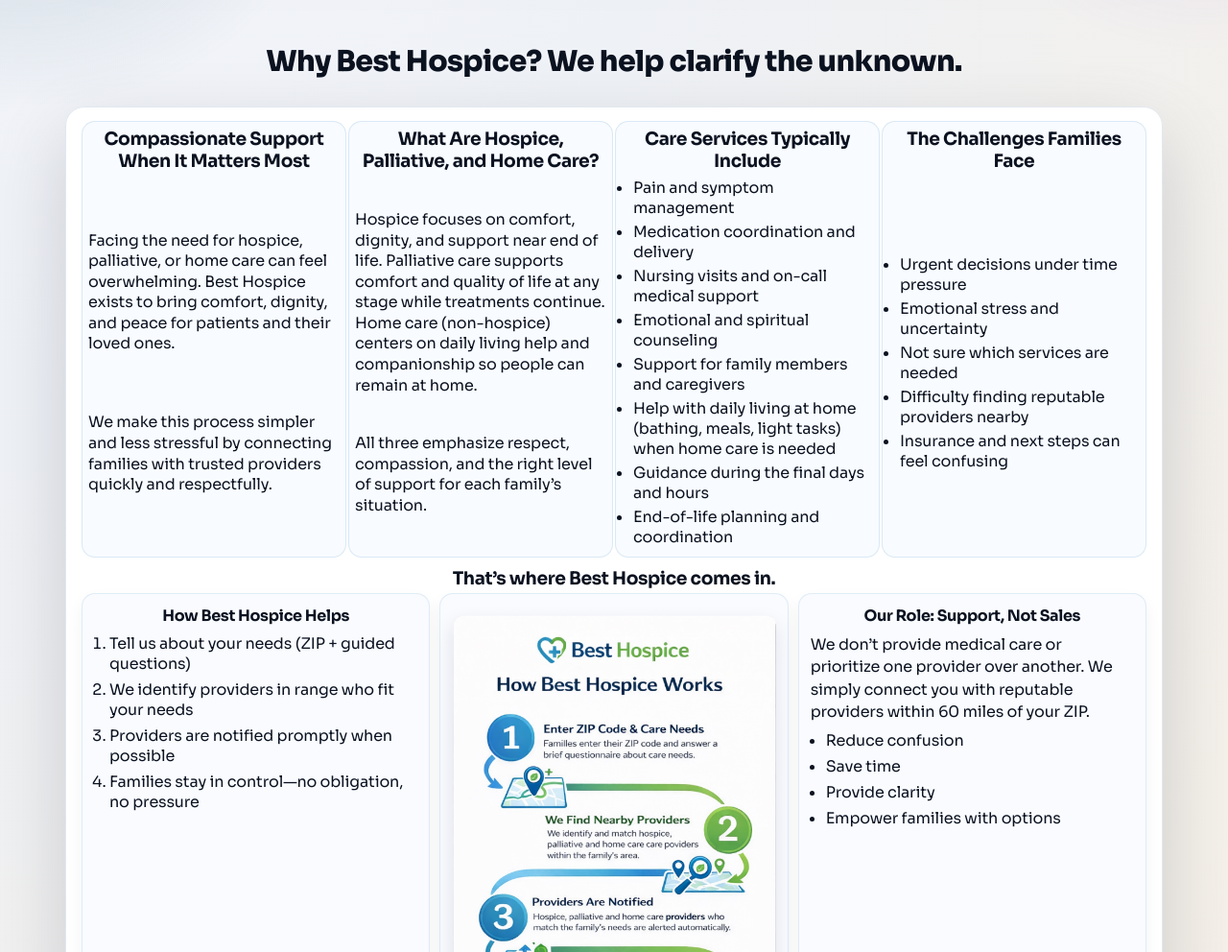
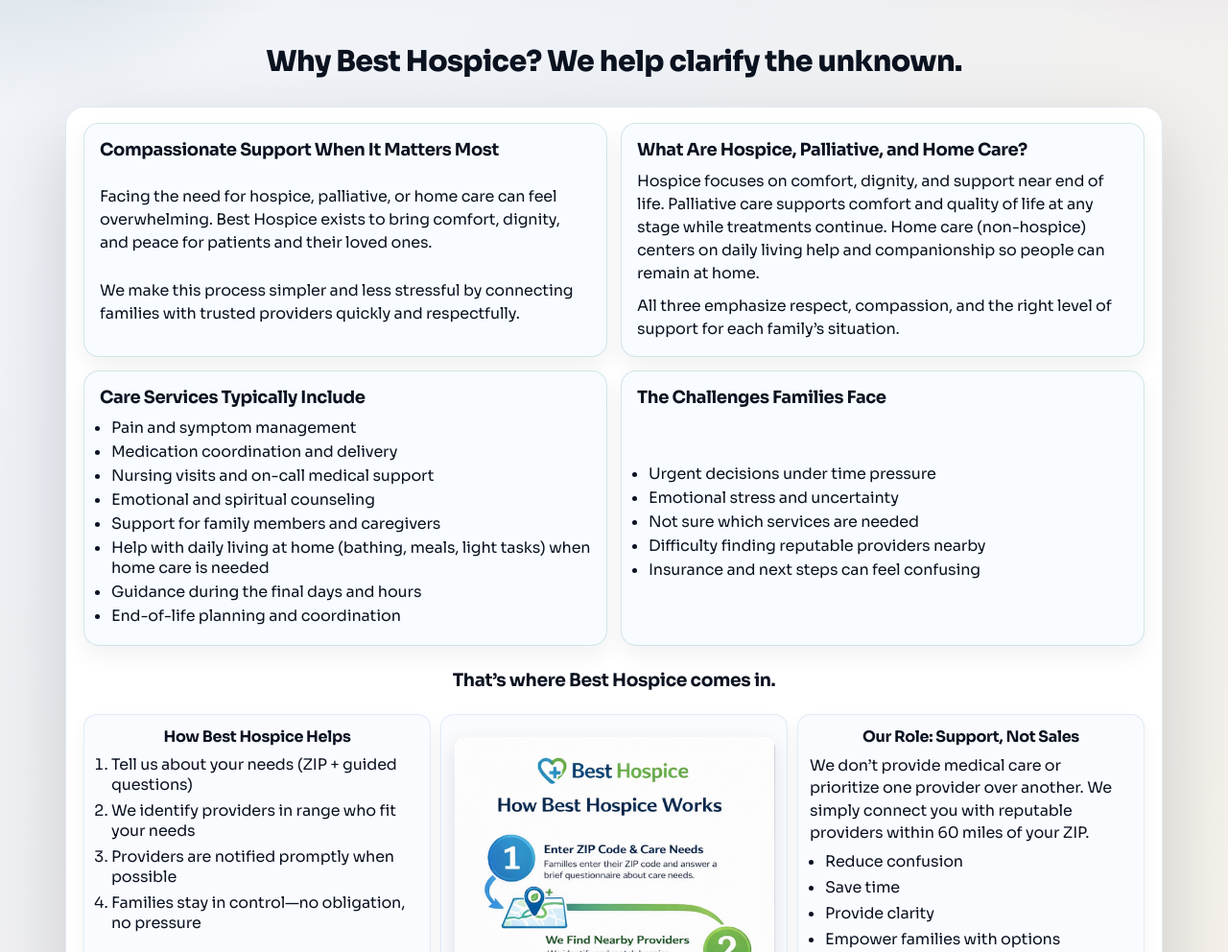
Before and after one commit to BestHospice/Best-Hospice-V1, a website: page index.html in a window 1280 px wide. Shown: the part 842-1834 px from the top of the page at 96% size. Drawn offline with Linux system fonts and the light colour scheme.

Commit message:
Clean up Why Us section layout

```diff
--- a/index.html
+++ b/index.html
@@ -130,19 +130,21 @@
         <span class="why-arrow">↓</span>
       </div>
       <h1 class="why-main-title">Why Best Hospice? We help clarify the unknown.</h1>
-      <section class="card" style="margin-top: 8px; padding: 12px 16px;">
-        <div class="bubble-ring">
-          <div class="bubble-card">
+      <section class="card why-section">
+        <div class="why-grid">
+          <div class="why-card">
             <h3>Compassionate Support When It Matters Most</h3>
             <p>Facing the need for hospice, palliative, or home care can feel overwhelming. Best Hospice exists to bring comfort, dignity, and peace for patients and their loved ones.</p>
             <p>We make this process simpler and less stressful by connecting families with trusted providers quickly and respectfully.</p>
           </div>
-          <div class="bubble-card">
+          <div class="why-card">
             <h3>What Are Hospice, Palliative, and Home Care?</h3>
             <p>Hospice focuses on comfort, dignity, and support near end of life. Palliative care supports comfort and quality of life at any stage while treatments continue. Home care (non-hospice) centers on daily living help and companionship so people can remain at home.</p>
             <p>All three emphasize respect, compassion, and the right level of support for each family’s situation.</p>
           </div>
-          <div class="bubble-card">
+        </div>
+        <div class="why-grid">
+          <div class="why-card">
             <h3>Care Services Typically Include</h3>
             <ul class="summary-list bullets">
               <li>Pain and symptom management</li>
@@ -155,7 +157,7 @@
               <li>End-of-life planning and coordination</li>
             </ul>
           </div>
-          <div class="bubble-card">
+          <div class="why-card">
             <h3>The Challenges Families Face</h3>
             <ul class="summary-list bullets">
               <li>Urgent decisions under time pressure</li>
--- a/styles-modern.css
+++ b/styles-modern.css
@@ -257,33 +257,40 @@
 
 .section-title {
   text-align: center;
-  margin-bottom: 2px;
+  margin-bottom: 6px;
 }
 
-.bubble-ring {
+.why-section {
+  margin-top: 8px;
+  padding: 16px 18px;
   display: grid;
-  gap: 2px;
-  grid-template-columns: repeat(auto-fit, minmax(220px, 1fr));
-  margin-top: 2px;
+  gap: 14px;
 }
-.bubble-card {
+
+.why-grid {
+  display: grid;
+  gap: 14px;
+  grid-template-columns: repeat(auto-fit, minmax(260px, 1fr));
+}
+
+.why-card {
   background: #f8fbff;
-  border: 1px solid rgba(47, 125, 186, 0.15);
-  border-radius: 14px;
-  padding: 6px;
+  border: 1px solid rgba(15, 118, 110, 0.16);
+  border-radius: 16px;
+  padding: 16px;
   display: grid;
-  gap: 2px;
-  position: relative;
-  min-height: 0;
+  gap: 10px;
+  box-shadow: 0 10px 24px rgba(15, 23, 42, 0.06);
 }
-.bubble-card h3,
-.bubble-card h4 {
-  margin: 0 0 4px;
-  text-align: center;
+
+.why-card h3 {
+  margin: 0;
+  font-size: 18px;
 }
-.bubble-card p {
-  margin: 0 0 4px;
-  line-height: 1.35;
+
+.why-card p {
+  margin: 0;
+  line-height: 1.5;
 }
 
 .action-row {
```
